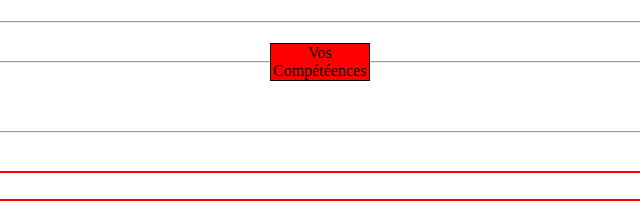
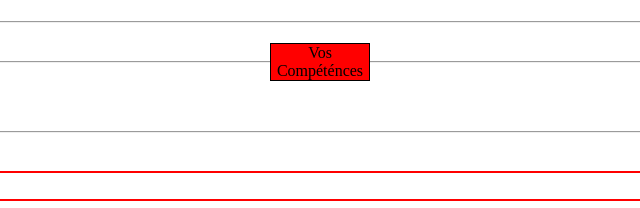
Before and after one commit to Terry93600/site-de-velo, a plain HTML site: page formulaire.html in a window 1280 px wide. Shown: the part 685-893 px from the top of the page, 320-960 px from the left. Drawn offline with Linux system fonts and the light colour scheme.

Commit message:
compétence

```diff
--- a/formulaire.html
+++ b/formulaire.html
@@ -71,7 +71,7 @@
       </fieldset>
 
       <fieldset>
-        <legend>Vos Compétéences</legend>
+        <legend>Vos Compéténces</legend>
         <div class="genre">
           <label for="html">HTML</label>
           <input type="checkbox" id="html" />
```
